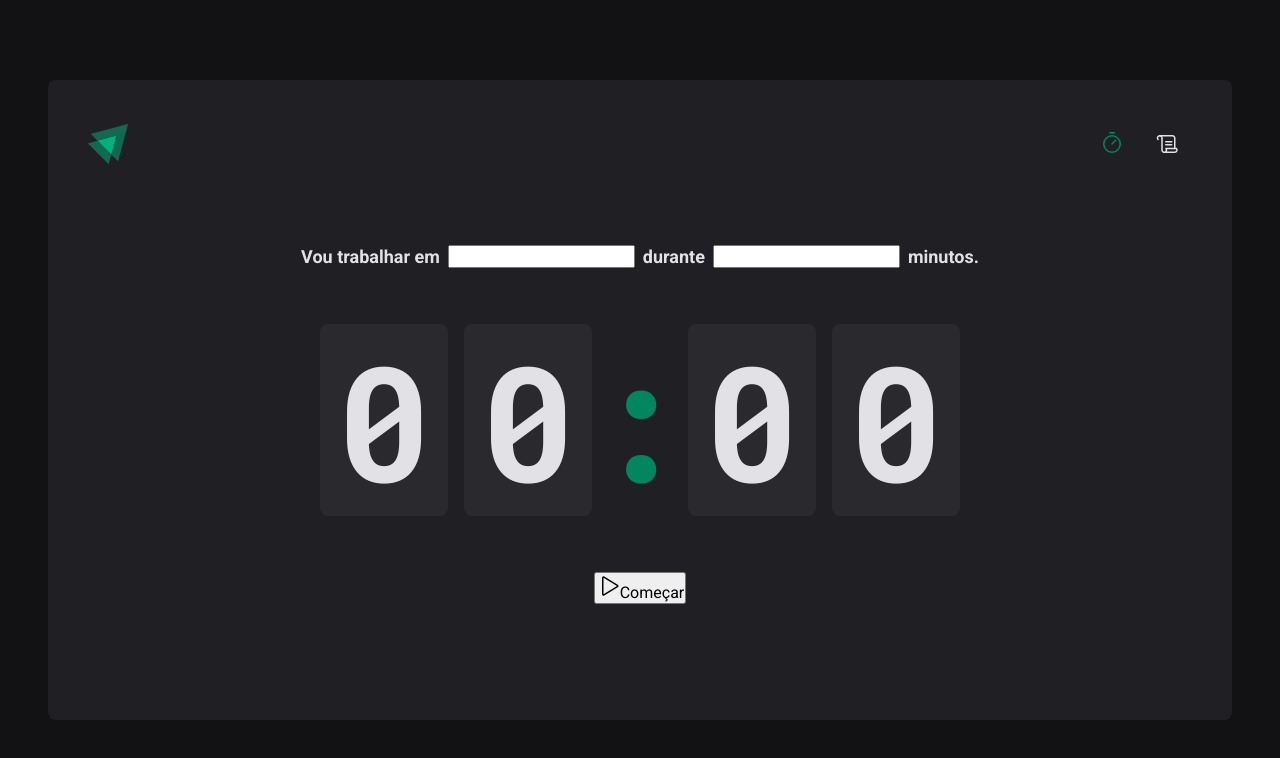
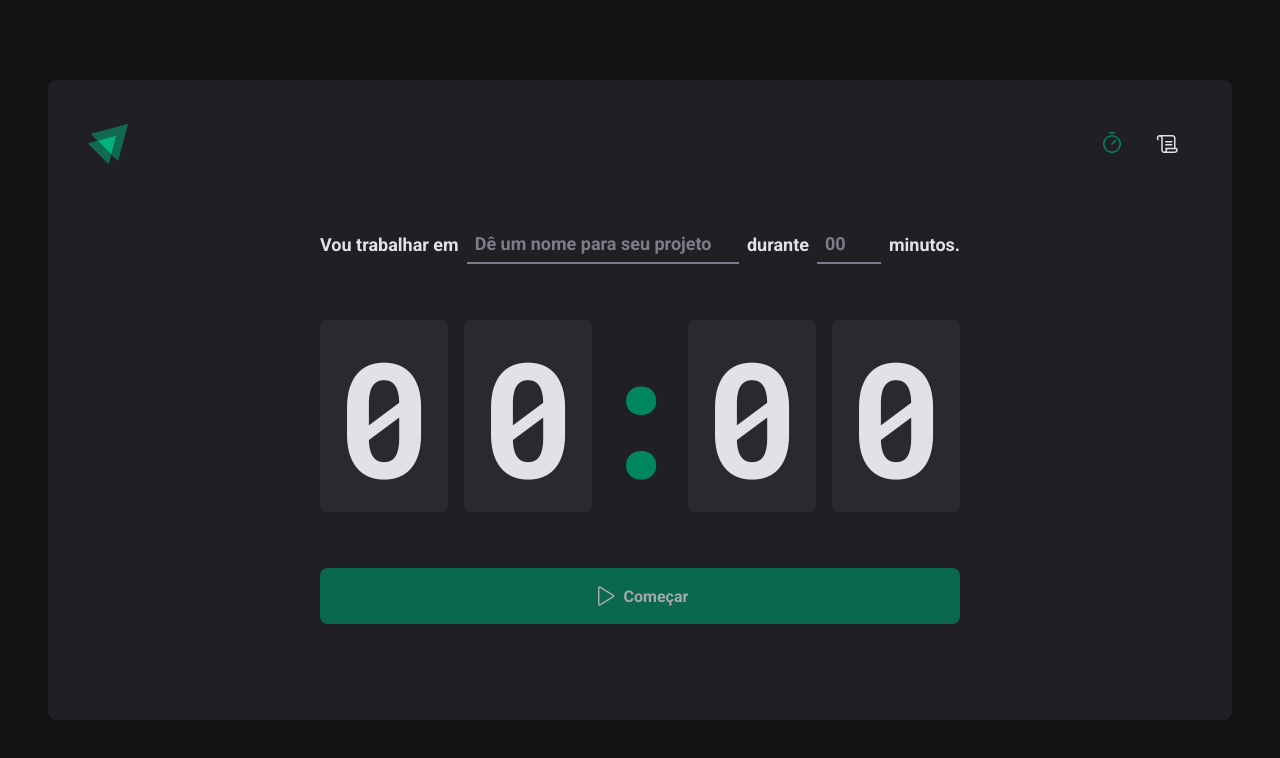
Before and after one commit to mercurio236/ignite-timer, a React (Vite) app: page / in a window 1280 px wide. Shown: the top 758 px of the page. Built offline with nearby package versions, Linux system fonts and the light colour scheme.

Commit message:
Ajustado inputs da home

```diff
--- a/src/pages/Home/index.tsx
+++ b/src/pages/Home/index.tsx
@@ -3,7 +3,10 @@
   CountdownConainer,
   FormConainer,
   HomeContainer,
+  MinutesAmountInput,
   Separator,
+  StartCountdownButton,
+  TaskInput,
 } from './styles'
 
 export function Home() {
@@ -12,10 +15,18 @@
       <form action="">
         <FormConainer>
           <label htmlFor="task">Vou trabalhar em</label>
-          <input type="text" id="task" />
+          <TaskInput
+            type="text"
+            id="task"
+            placeholder="Dê um nome para seu projeto"
+          />
 
           <label htmlFor="">durante</label>
-          <input type="number" id="minutesAmount" />
+          <MinutesAmountInput
+            placeholder="00"
+            type="number"
+            id="minutesAmount"
+          />
 
           <span>minutos.</span>
         </FormConainer>
@@ -27,10 +38,10 @@
           <span>0</span>
         </CountdownConainer>
 
-        <button type="submit">
+        <StartCountdownButton disabled type="submit">
           <Play size={24} />
           Começar
-        </button>
+        </StartCountdownButton>
       </form>
     </HomeContainer>
   )
--- a/src/pages/Home/styles.ts
+++ b/src/pages/Home/styles.ts
@@ -27,6 +27,34 @@
   flex-wrap: wrap; //wrap para qunado a página for menor
 `
 
+const BaseInput = styled.input`
+  background: transparent;
+  height: 2.5rem;
+  border: 0;
+  border-bottom: 2px solid ${(props) => props.theme['gray-500']};
+  font-weight: bold;
+  font-size: 1.125rem;
+  padding: 0 0.5rem;
+  color: ${(props) => props.theme['gray-100']};
+
+  &:focus {
+    box-shadow: none;
+    border-color: ${(props) => props.theme['green-500']};
+  }
+
+  &::placeholder {
+    color: ${(props) => props.theme['gray-500']};
+  }
+`
+
+export const TaskInput = styled(BaseInput)`
+  flex: 1;
+`
+
+export const MinutesAmountInput = styled(BaseInput)`
+  width: 4rem;
+`
+
 export const CountdownConainer = styled.div`
   font-family: 'Roboto Mono', monospace;
   font-size: 10rem;
@@ -50,3 +78,27 @@
   display: flex;
   justify-content: center;
 `
+
+export const StartCountdownButton = styled.button`
+  width: 100%;
+  border: 0;
+  padding: 1rem;
+  border-radius: 8px;
+  display: flex;
+  justify-content: center;
+  align-items: center;
+  gap: 0.5rem;
+  font-weight: bold;
+  cursor: pointer;
+  background: ${(props) => props.theme['green-500']};
+  color: ${(props) => props.theme['gray-100']};
+
+  &:disabled {
+    opacity: 0.7;
+    cursor: not-allowed;
+  }
+
+  &:not(:disabled):hover {
+    background: ${(props) => props.theme['green-700']};
+  }
+`
```
